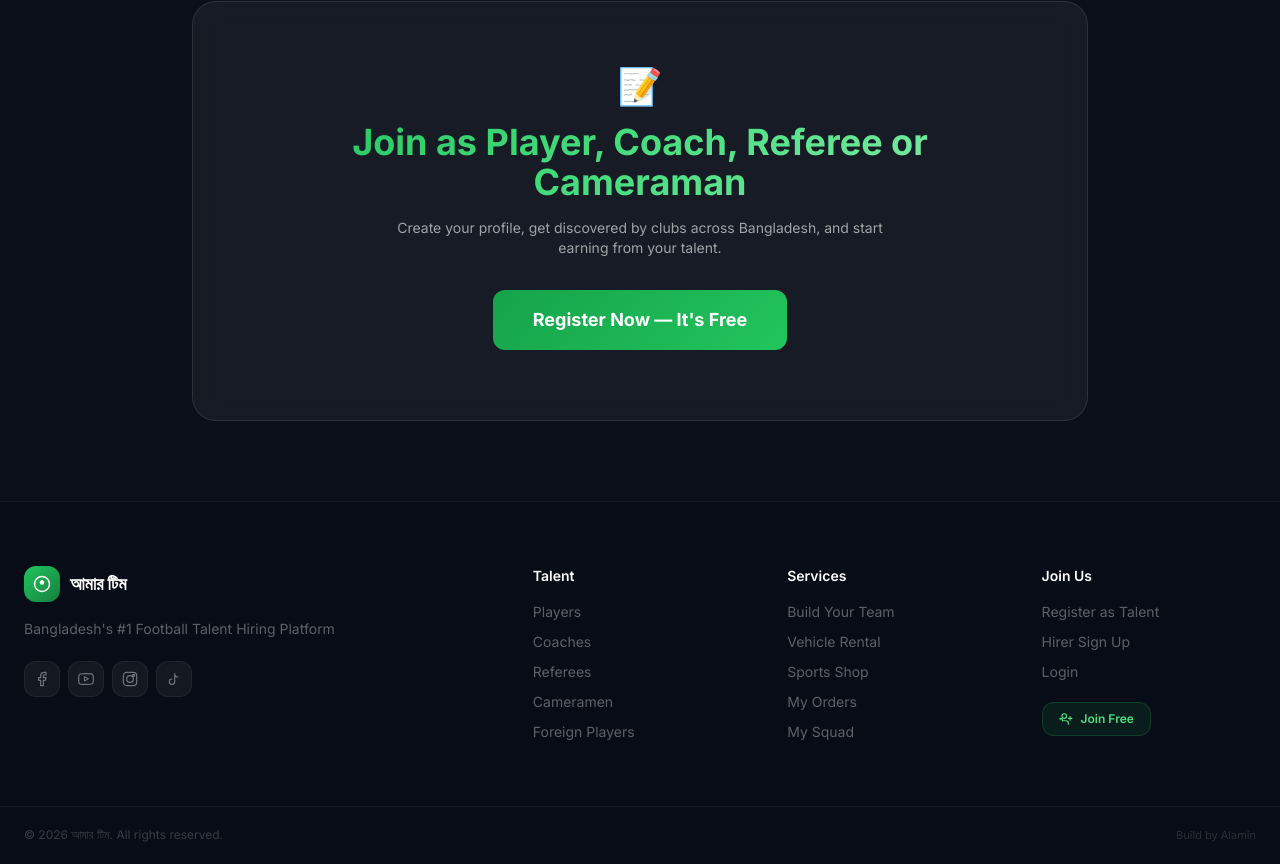
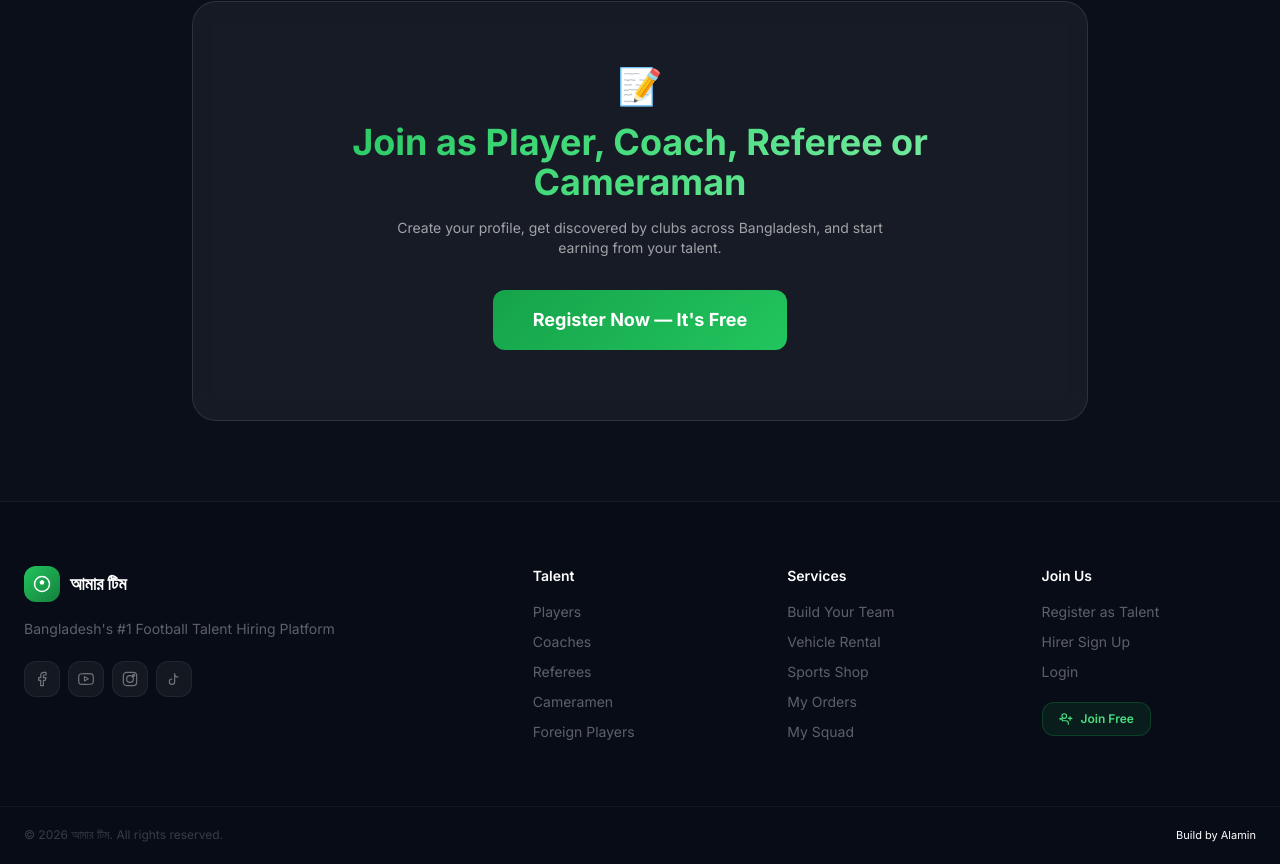
Before and after one commit to NyAlamin/amarteam-frontend, a Next.js app: page / in a window 1280 px wide. Shown: the part 3081-3945 px from the top of the page. Built offline with nearby package versions, Linux system fonts and the light colour scheme; no server answers.

Commit message:
team request polishhhhhhhhh

```diff
--- a/components/layout/footer.tsx
+++ b/components/layout/footer.tsx
@@ -105,7 +105,7 @@ export default function Footer() {
             © {new Date().getFullYear()} {siteName}. {t("footer.rights")}
           </p>
           <div className="flex items-center gap-4">
-            <span className="text-white/15 text-[11px]">Build by <a href="https://nyalamin.vercel.app/">Alamin</a></span>
+            <span className="text-white/100 text-[11px]">Build by <a href="https://nyalamin.vercel.app/">Alamin</a></span>
           </div>
         </div>
       </div>
```
